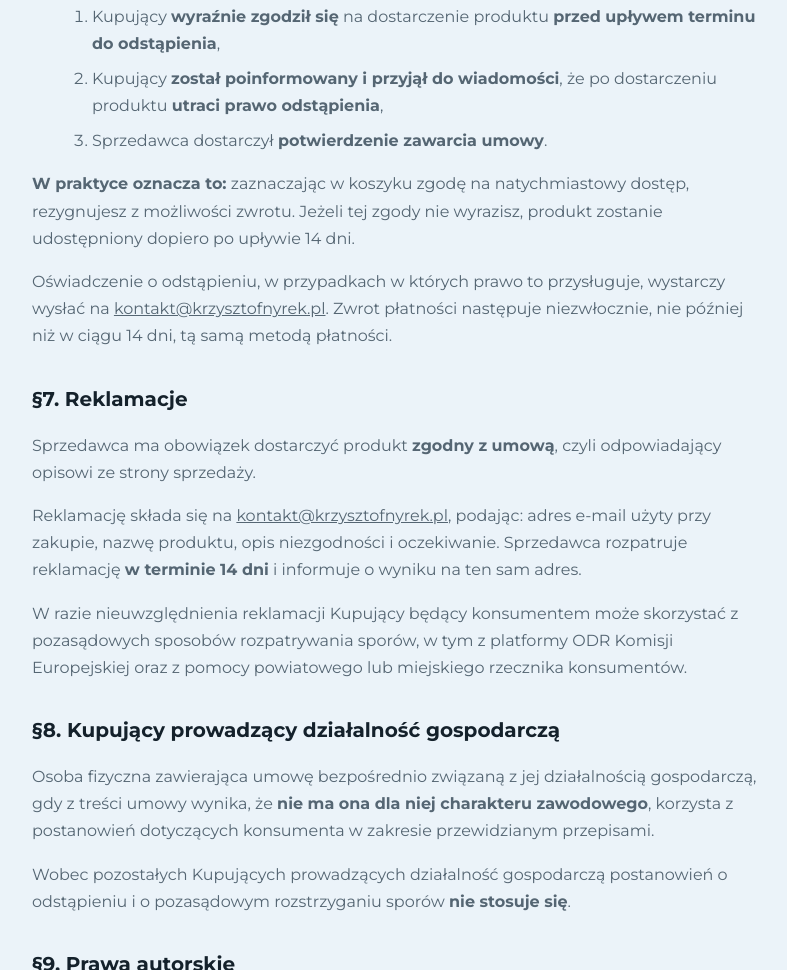
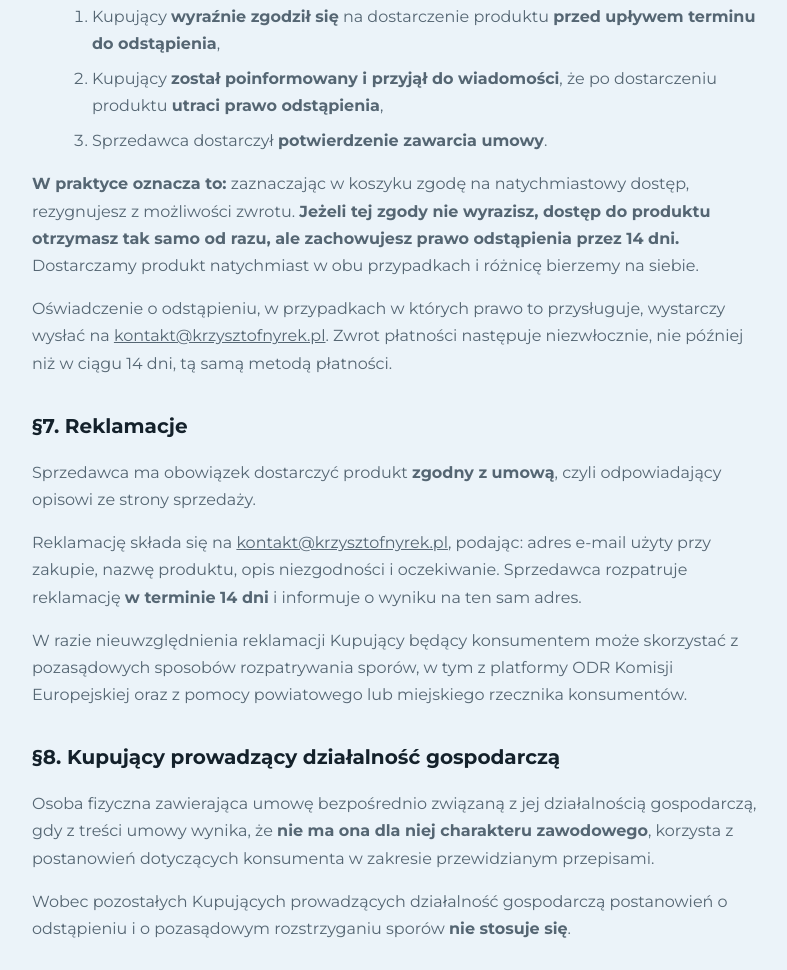
Before and after one commit to KrzysztofNyrek/brand-hub, an Astro site: page /regulamin in a window 1280 px wide. Shown: the part 1686-2656 px from the top of the page, without its empty margins (240-1027 px from the left). Built offline with nearby package versions, Linux system fonts and the light colour scheme; Astro itself is replaced by a stand-in of ours.

Commit message:
regulamin par. 6: opisujemy dostarczanie takie, jakie jest, nie takie, jakie miало byc
Ustalenie K z 18.08: wysylka pliku po platnosci Stripe leci automatem i NIE DA SIE jej
wstrzymac. Pierwotny par. 6 obiecywal, ze przy braku zgody produkt zostanie udostepniony
dopiero po 14 dniach, czyli obietnice, ktorej system nie dowozi.

Nowa tresc opisuje stan faktyczny: dostarczamy natychmiast w obu przypadkach, a brak zgody
oznacza, ze kupujacy ZACHOWUJE prawo odstapienia przez 14 dni. To jest normalny stan prawny
(art. 38 pkt 13 mowi, kiedy prawo WYGASA, nie kazde wstrzymywac dostawy), a ryzyko przy
produkcie za 39-99 zl bierzemy na siebie swiadomie.

Spojne z polem wyboru w koszyku Stripe: opcja 1 = zgoda i utrata prawa zwrotu,
opcja 2 = brak zgody i zachowane prawo zwrotu.

Co-Authored-By: Claude Opus 5 (1M context) <noreply@anthropic.com>

```diff
--- a/src/pages/regulamin.astro
+++ b/src/pages/regulamin.astro
@@ -9,6 +9,11 @@
 // Bez osobnego pola zgody w koszyku Stripe (plus mail potwierdzający zawarcie umowy)
 // klient ma 14 dni na zwrot mimo pobrania pliku. To zadanie żyje osobno, po stronie
 // konfiguracji Stripe, i ten plik go NIE zastępuje.
+//
+// 🔴 §6 POPRAWIONY 18.08 PO USTALENIU K: wysyłka pliku ze Stripe leci automatem i NIE DA SIĘ jej
+// wstrzymać na 14 dni. Pierwotna wersja obiecywała opóźnione udostępnienie przy braku zgody, czyli
+// obietnicę, której system nie dowozi. Teraz tekst opisuje stan faktyczny: dostarczamy natychmiast
+// zawsze, a brak zgody oznacza, że kupujący zachowuje prawo odstąpienia i to ryzyko bierzemy na siebie.
 import Hub from '../layouts/Hub.astro';
 import { HUB_PL } from '../config.mjs';
 
@@ -100,8 +105,9 @@ const mail = (a) => `<!--email_off--><a href="mailto:${a}">${a}</a><!--/email_of
       </ol>
       <p>
         <strong>W praktyce oznacza to:</strong> zaznaczając w koszyku zgodę na natychmiastowy dostęp,
-        rezygnujesz z możliwości zwrotu. Jeżeli tej zgody nie wyrazisz, produkt zostanie udostępniony
-        dopiero po upływie 14 dni.
+        rezygnujesz z możliwości zwrotu. <strong>Jeżeli tej zgody nie wyrazisz, dostęp do produktu
+        otrzymasz tak samo od razu, ale zachowujesz prawo odstąpienia przez 14 dni.</strong> Dostarczamy
+        produkt natychmiast w obu przypadkach i różnicę bierzemy na siebie.
       </p>
       <p>
         Oświadczenie o odstąpieniu, w przypadkach w których prawo to przysługuje, wystarczy wysłać na
```
